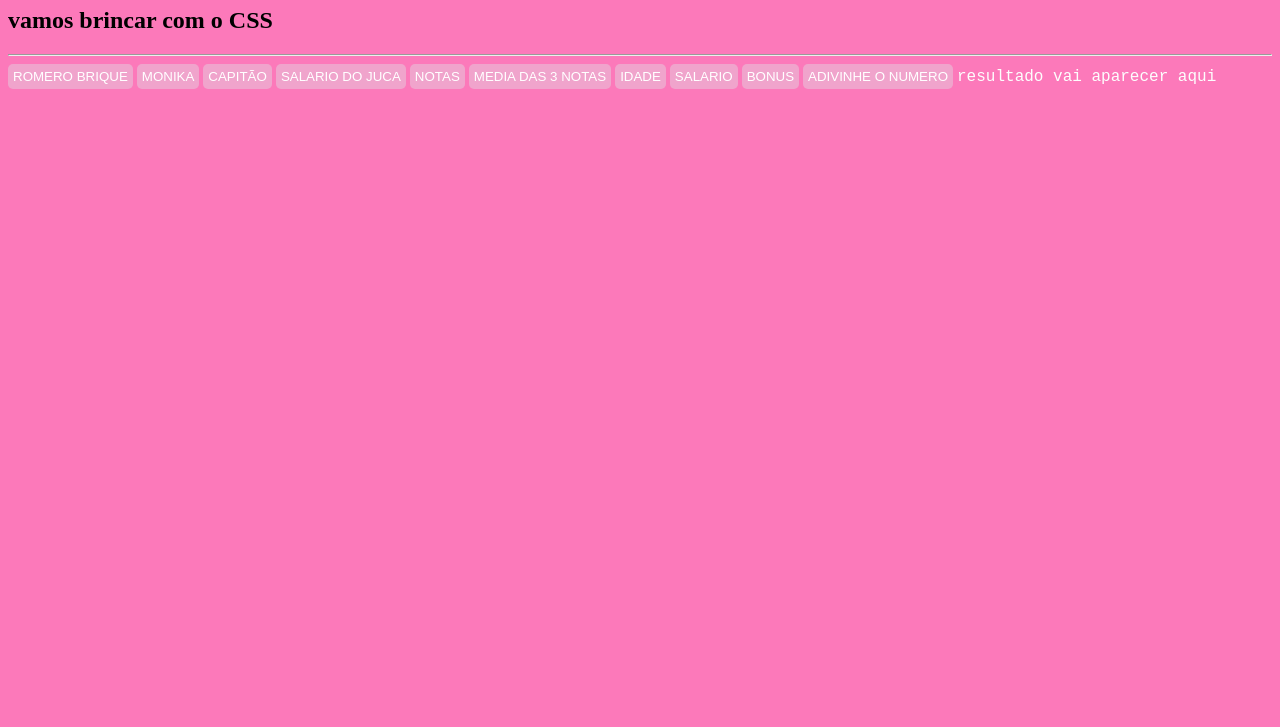
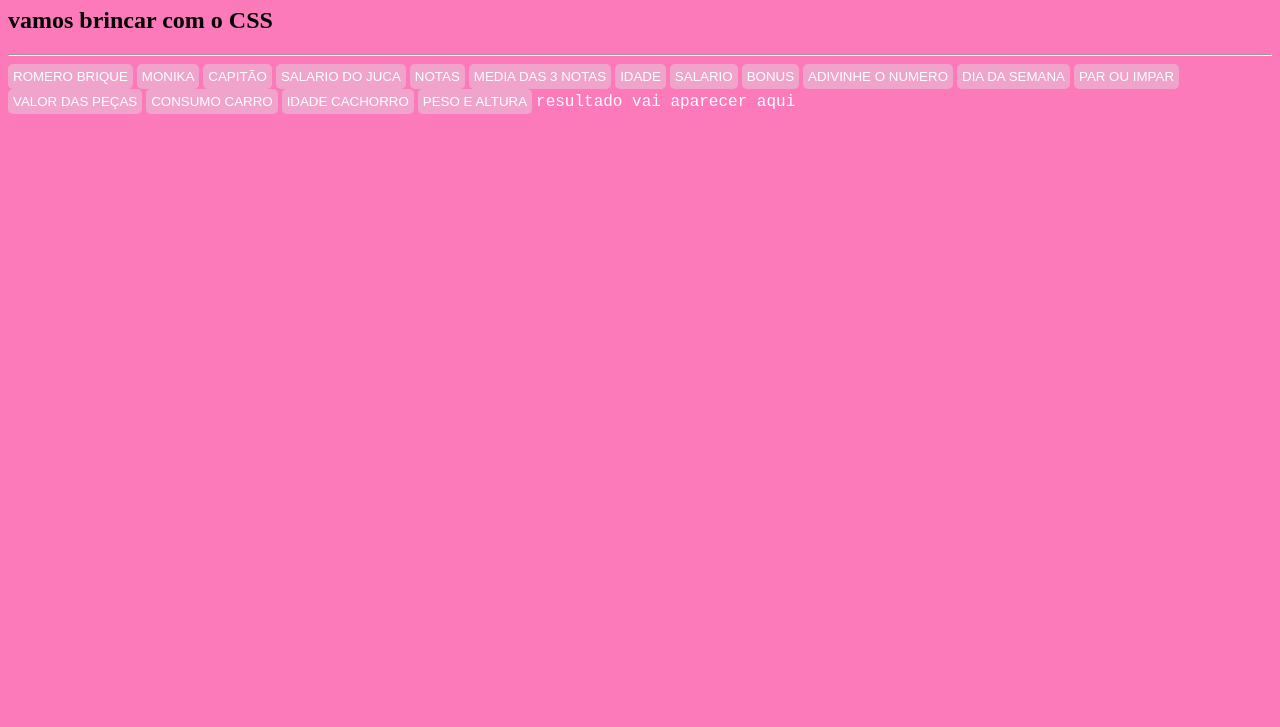
Before and after one commit to juliafran-kr/Senai-primeira-fase, a plain HTML site: page 03-css/index.html in a window 1280 px wide. Shown: the part 73-800 px from the top of the page. Drawn offline with Linux system fonts and the light colour scheme.

Commit message:
mais exercicios feitos

```diff
--- a/03-css/index.html
+++ b/03-css/index.html
@@ -20,6 +20,12 @@
      <button onclick="SalarioHoras()">SALARIO</button>
      <button onclick="SalarioComBonus()">BONUS</button>
      <button onclick="adivinharNumero()">ADIVINHE O NUMERO</button>
+     <button onclick="mostrarDiaDaSemana()">DIA DA SEMANA</button>
+     <button onclick="calcularParImpar()">PAR OU IMPAR</button>
+     <button onclick="calculoDasPecas()">VALOR DAS PEÇAS</button>
+     <button onclick="consumoCarro()">CONSUMO CARRO</button>
+     <button onclick="idadeCachorro()">IDADE CACHORRO</button>
+     <button onclick="IMCPESOeALTURA()">PESO E ALTURA </button>
     <output id="resultado">resultado vai aparecer aqui</output>
     <script src="script.js"></script>
 </body>
--- a/03-css/script.js
+++ b/03-css/script.js
@@ -107,12 +107,12 @@ alert("sobrou para o juca ser feliz: " + saldo)
    }
 
    function adivinharNumero(){
-    let numero = Math.ceil(Math.random()* 3) // 1..10
-   //  console.log(numero)
-   //  numero = numero * 10
+    let numero = Math.ceil(Math.random()* 10) // 1..10
+    //console.log(numero)
+   //numero = numero * 10
    // console.log(numero)
-   //  numero = Math.ceil(numero)
-   //  console.log(numero)
+     //numero = Math.ceil(numero)
+    // console.log(numero)
    let chute = Number(prompt("fala um número: "))
     if(chute == numero){
       resposta.innerHTML = "ACERTOU MISERÁVEL!"
@@ -121,3 +121,90 @@ alert("sobrou para o juca ser feliz: " + saldo)
    }
 
    }
+
+   function mostrarDiaDaSemana(){
+      let numero, dia
+      numero = Number(prompt("digite o numero: "))
+      if(numero == 1){
+           dia = "domingo"
+      }else if(numero == 2){
+         dia = "segunda"
+      }else if(numero == 3){
+         dia = "terça"
+
+      }else if(numero == 4){
+         dia = "quarta"
+
+      }else if(numero == 5){
+         dia = "quinta"
+      }else if(numero == 6){
+         dia = "sexta"
+      }else if(numero == 7){
+         dia = "sabado"
+      }else{
+         dia = "erro "
+      }
+      document.getElementById("resultado").innerHTML = dia
+   }
+   function calcularParImpar(){
+      numero = Number(prompt("digite o numero: "))
+      if(numero%2 == 0){
+         alert(" é par")
+      }else{
+         alert("é impar")
+      }
+
+   }
+
+   function calculoDasPecas(){
+      let codigo1,numero1,codigo2,numero2,valorunitario1, valorunitario2, valortotal1,valortotal2,valortotal
+     codigo1 = Number(prompt("qual o codigo da peça 1:"))
+    numero1 = Number(prompt("quantas peças pegou 1:"))
+    valorunitario1= Number(prompt("valor unitario 1:"))
+      valortotal1 = numero1 * valorunitario1
+    codigo2 = Number(prompt("qual o codigo da peça 2:"))
+    numero2 = Number(prompt("quantas peças pegou 2:"))
+    valorunitario2 = Number(prompt("valor unitario 2:"))
+    valortotal2= numero2 * valorunitario2
+    valortotal = valortotal1 + valortotal2
+    console.log("TOTAL: R$" + valortotal.toFixed(2))
+       document.getElementById("resultado").innerHTML = "total:" + valortotal.toFixed(2)
+   }
+
+   function revelarRecreio(){
+      document.getElementById("resultado").innerHTML = "<br>inicicio: 20:30" + "<br>fim: 20:45" + "<br>chamada: 20:50"
+
+   }
+   function consumoCarro(){
+      let distanciaPercorrida, totalCombustivel, consumoMedio
+      distanciaPercorrida = Number(prompt("qual foi a distancia percorrida: "))
+      totalCombustivel = Number(prompt("quanto de combustivel gastou: "))
+      consumoMedio = distanciaPercorrida / totalCombustivel
+      console.log("consumo médio: " + consumoMedio.toFixed(3))
+      document.getElementById("resultado").innerHTML = "consumo médio total: " + consumoMedio.toFixed(3)
+
+   }
+
+   function idadeCachorro(){
+      let idade, idadeHumana
+      idade = Number(prompt("qual a idade do bidu: "))
+      idadeHumana = idade * 7
+      if(idadeHumana > 60){
+         alert("Bidu precisa se aposentar")
+
+      }else{
+         alert("Bidu pode descansar")
+      }
+
+   }
+   function IMCPESOeALTURA(){
+      let peso, altura, imc
+      peso = Number(prompt("qual o seu peso: "))
+      altura = Number(prompt("qual a sua altura: "))
+      imc = peso / (altura * altura)
+      if(imc < 25){
+         alert("seu indice esta abaixo de 25")
+      }else{
+         alert("seu indice esta acima de 25")
+      }
+   }
```
